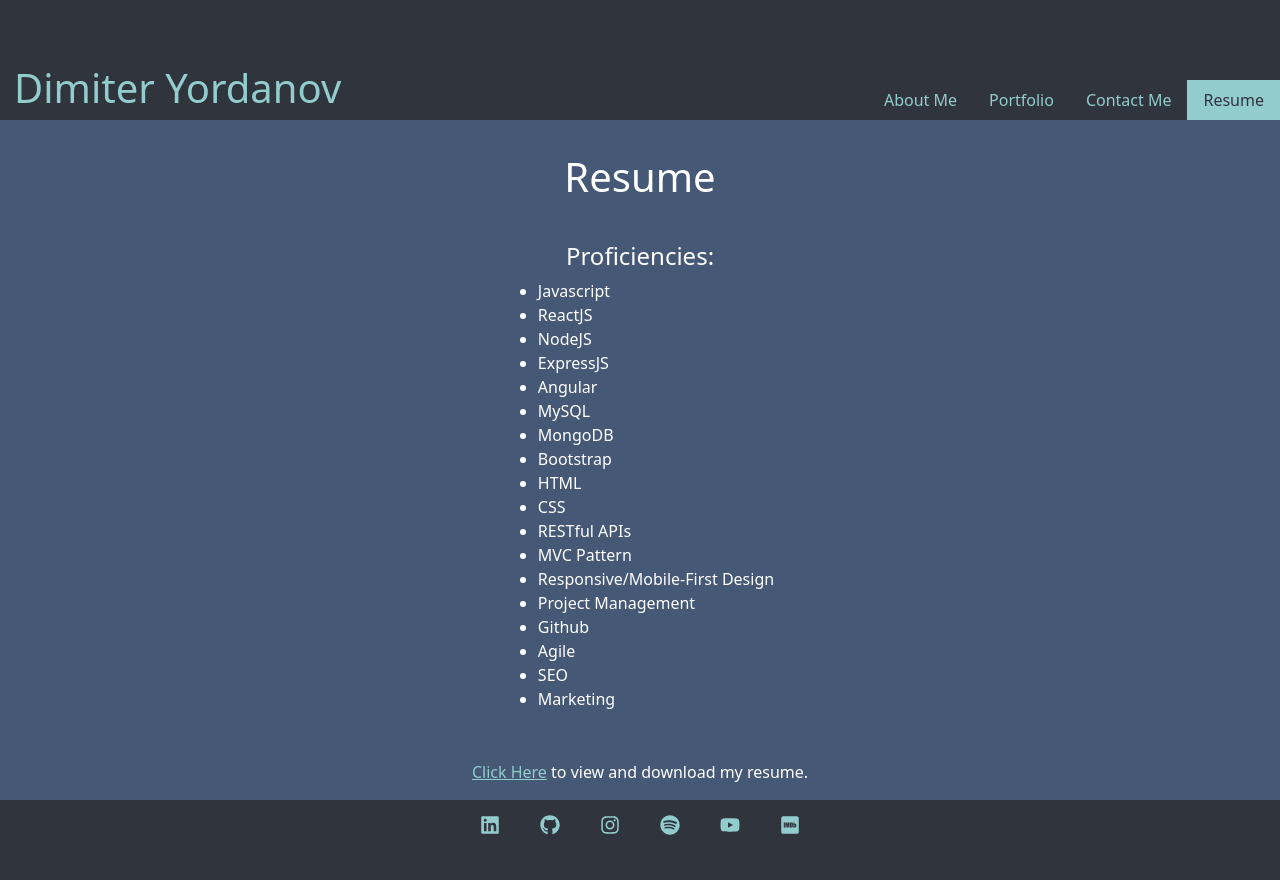
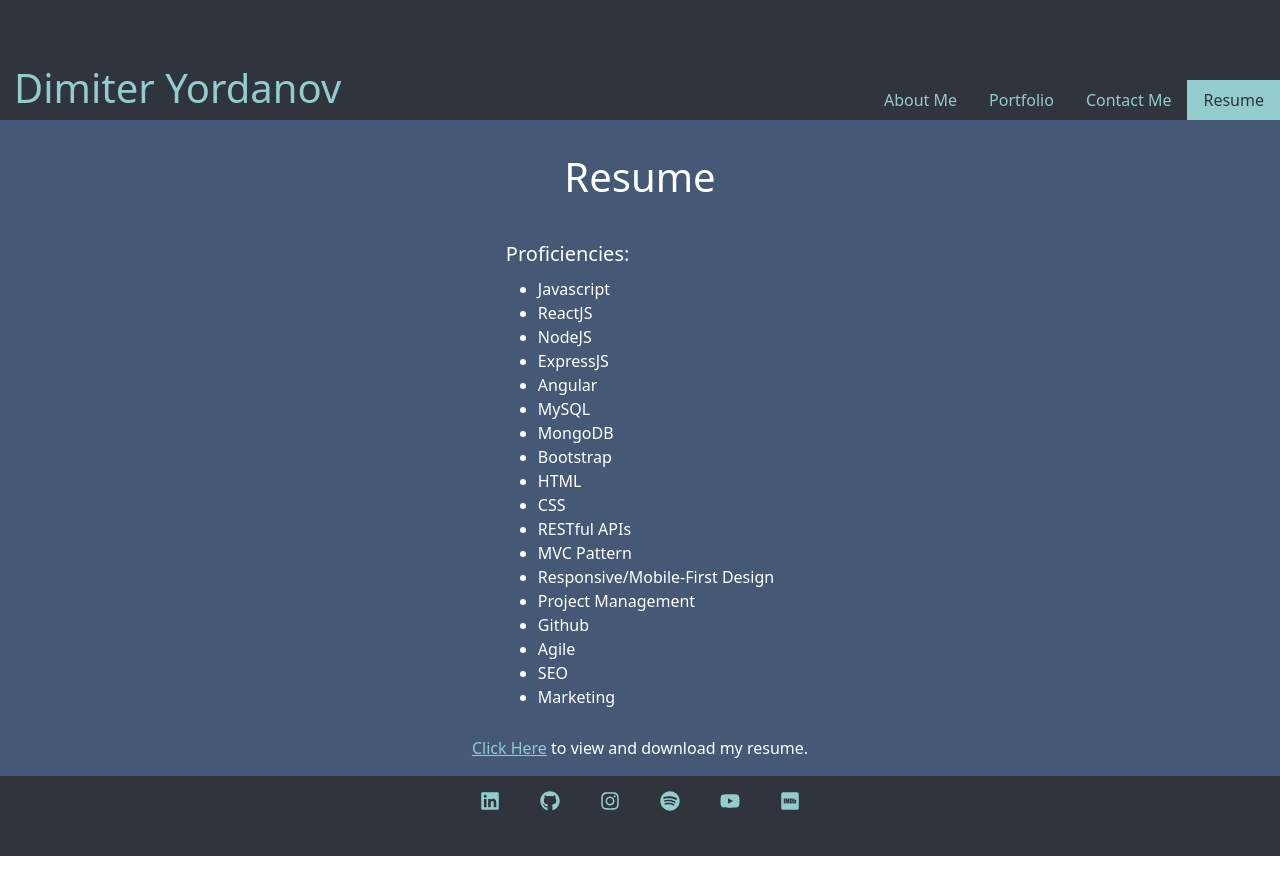
Before and after one commit to dimitermusic/react-portfolio, a React (Create React App) app: page / in a window 1280 px wide. Both pictures are taken after a click on the link "Resume". After the commit the page ends 856 px from the top, so only its background shows below. Built offline with nearby package versions, Linux system fonts and the light colour scheme.

Commit message:
style updates

```diff
--- a/src/components/pages/Resume.js
+++ b/src/components/pages/Resume.js
@@ -7,9 +7,10 @@ export default function Resume() {
       <h1>
         Resume
       </h1>
-      <h4>
+      <div className="resProf">
+        <h5>
           Proficiencies:
-      </h4>
+        </h5>
         <ul>
           <li>Javascript</li>
           <li>ReactJS</li>
@@ -30,6 +31,7 @@ export default function Resume() {
           <li>SEO</li>
           <li>Marketing</li>
         </ul>
+      </div>
       <div className="resume-link">
         <p>
           <a
--- a/src/styles/AboutMe.css
+++ b/src/styles/AboutMe.css
@@ -34,7 +34,7 @@
     margin-top: 33px;
     color: var(--white);
     text-align: justify;
-    width: 30%;
+    width: 50.5%;
 }
 
 @media only screen and (device-width: 428px) and (device-height: 926px) and (-webkit-device-pixel-ratio : 3) {
--- a/src/styles/Form.css
+++ b/src/styles/Form.css
@@ -8,7 +8,7 @@
 .form {
   display: block;
   margin: 33px;
-  width: 80%;
+  width: 50%;
 }
 
 .form input {
@@ -34,7 +34,7 @@
   color: var(--slate);
   margin-top: 8px;
   width: 120px;
-  height: 60px;
+  height: 47px;
   border: none;
   padding: 0;
   font: inherit;
--- a/src/styles/Resume.css
+++ b/src/styles/Resume.css
@@ -20,24 +20,23 @@
     color: var(--white);
 }
 
-.resume h4 {
+.resume h5 {
     margin-top: 33px;
     color: var(--white);
 }
 
+.resume ul {
+    margin-top: 11px;
+}
+
 .resume p {
-    margin-top: 33px;
+    margin-top: 11px;
     color: var(--white);
     text-align: center;
 }
 
 .resume li {
     color: var(--white);
-}
-
-.resume-link p a {
-    margin-top: 33px;
-    text-align: center;
 }
 
 .resume a:link {
```
Lines whose indentation alone changed are shown as unchanged.
